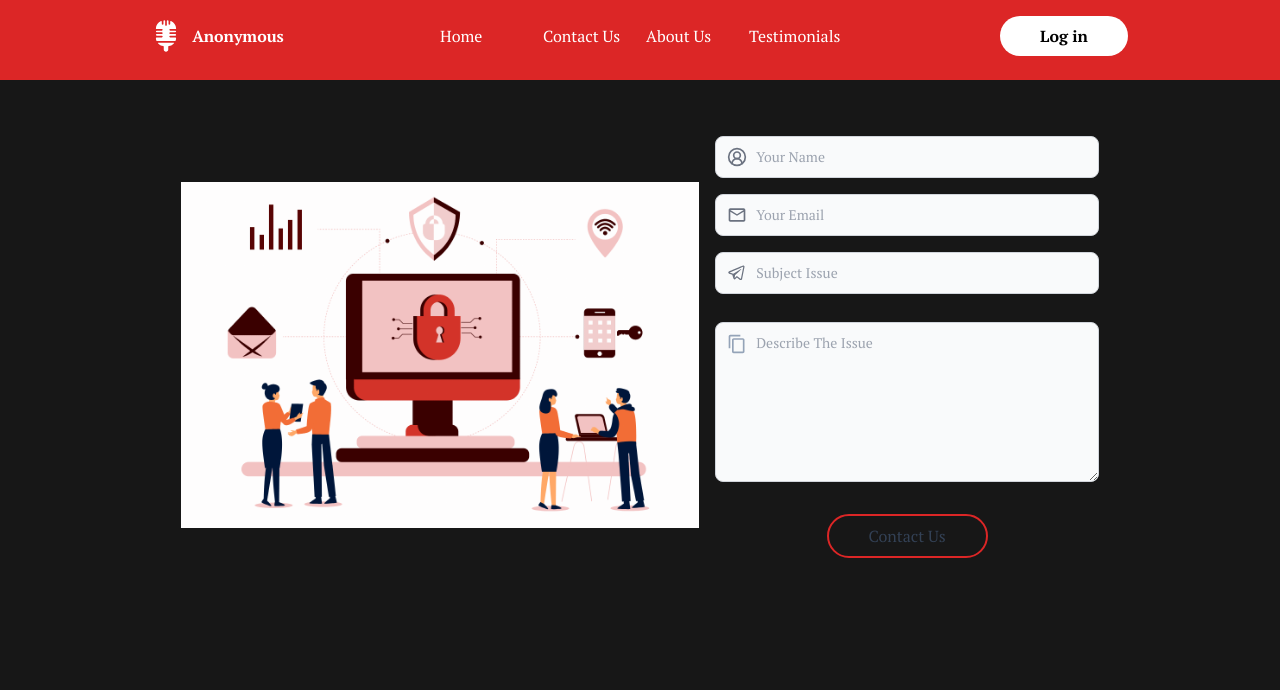
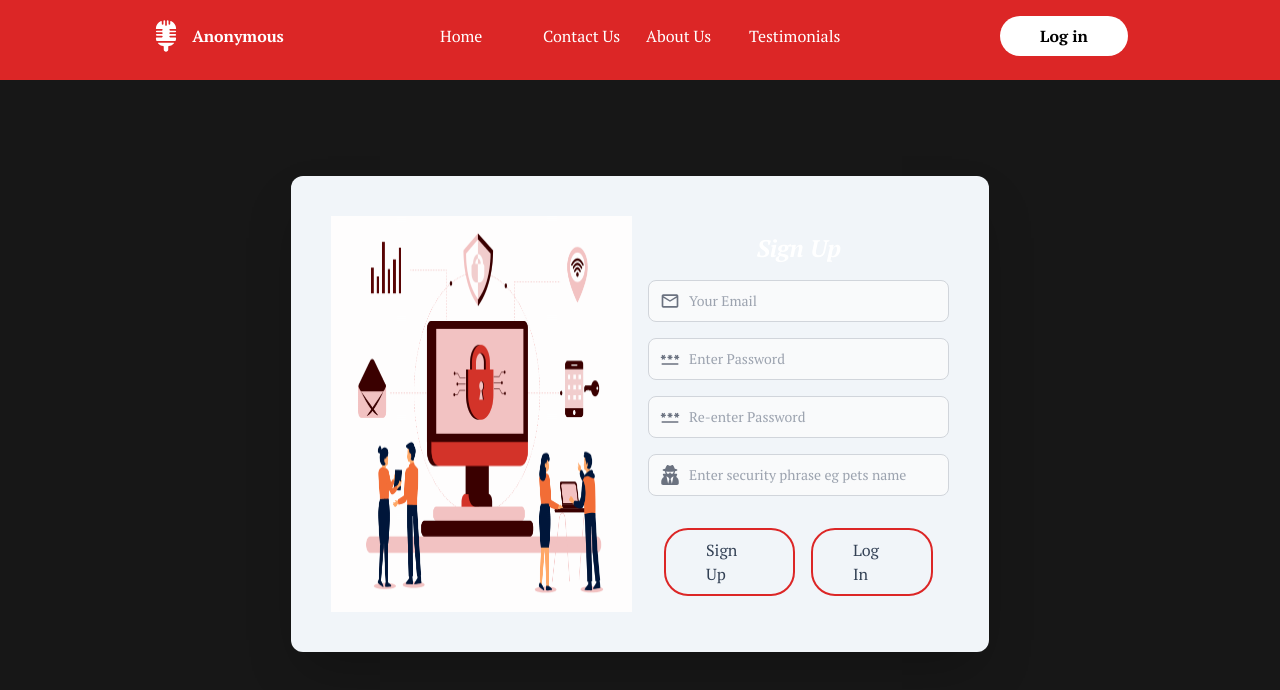
Before and after one commit to Giddy-10/anonymous_frontend, a Next.js app: page /pages/register in a window 1280 px wide. Shown: the top 690 px of the page. Built offline with nearby package versions, Linux system fonts and the light colour scheme.

Commit message:
updates: register page

```diff
--- a/app/pages/register/page.tsx
+++ b/app/pages/register/page.tsx
@@ -3,41 +3,42 @@ import React from 'react'
 import FormComponent from '@/components/ui/form'
 import Button from '@/components/ui/button';
 import { MdOutlineMail } from 'react-icons/md';
-import { LuCircleUserRound } from "react-icons/lu";
-import { LiaTelegramPlane } from "react-icons/lia";
-import { MdContentCopy } from "react-icons/md";
+import { MdPassword } from "react-icons/md";
+import { FaUserSecret } from "react-icons/fa";
 import RegisterImage from '@/public/assets/privacy3.gif'
 import Image from 'next/image';
 
 const formFields = [
-  { icon: <LuCircleUserRound className="w-5 h-5 text-gray-500 dark:text-gray-400" />, placeholder: 'Your Name', type: 'text' },
   { icon: <MdOutlineMail className="w-5 h-5 text-gray-500 dark:text-gray-400" />, placeholder: 'Your Email', type: 'email' },
-  { icon: <LiaTelegramPlane className="w-5 h-5 text-gray-500 dark:text-gray-400" />, placeholder: 'Subject Issue', type: 'text' },
+  { icon: <MdPassword className="w-5 h-5 text-gray-500 dark:text-gray-400" />, placeholder: 'Enter Password', type: 'password' },
+  { icon: <MdPassword className="w-5 h-5 text-gray-500 dark:text-gray-400" />, placeholder: 'Re-enter Password', type: 'password' },
+  { icon: <FaUserSecret className="w-5 h-5 text-gray-500 dark:text-gray-400" />, placeholder: 'Enter security phrase eg pet\s name', type: 'text' },
 ];
 
 const page = () => {
   return (
     <Section color='' width='[80%]' style='flex justify-center items-center'>
-      <div className="mt-20 p-10 flex items-center justify-center w-full gap-4">
-        <div className="">
-          <Image src={RegisterImage} alt=''/>
+      <div className="mt-40 p-10 grid grid-cols-2 items-center justify-center gap-4 shadow-2xl	bg-slate-100 rounded-xl px-10 w-[70%]">
+        <div className="h-[100%]">
+          <Image src={RegisterImage} alt='' className='h-[100%]'/>
         </div>
-        <FormComponent formFields={formFields} className={'w-full'}>
-            <div className="relative flex justify-center items-center mt-3">
-                <div className="absolute inset-y-0 left-0 flex pl-3 pointer-events-none">
-                  <MdContentCopy className='text-slate-400 text-xl mt-3'/>
-                </div>
-                <textarea
-                  placeholder='Describe The Issue'
-                  className="bg-gray-50 border border-gray-300 text-gray-900 text-sm rounded-lg focus:ring-blue-500 focus:border-blue-500 block w-full h-[10rem] pl-10 p-2.5 dark:bg-gray-700 dark:border-gray-600 dark:placeholder-gray-400 dark:text-white dark:focus:ring-blue-500 dark:focus:border-blue-500"
-                />
-            </div>
-            <div className="flex justify-center items-center p-4">
+        <div className="flex flex-col items-center justify-center">
+          <div className="p-4">
+            <span className='text-2xl italic'>
+              <strong>Sign Up</strong>
+            </span>
+          </div>
+          <FormComponent formFields={formFields} className={'w-full'}>
+            <div className="flex justify-center items-center p-4 gap-4">
               <Button style='border-2 border-red-600 text-slate-700 hover:bg-red-500 hover:text-white' href=''>
-                Contact Us
+                Sign Up
+              </Button>
+              <Button style='border-2 border-red-600 text-slate-700 hover:bg-red-500 hover:text-white ' href=''>
+                Log In
               </Button>
             </div>
           </FormComponent>
+        </div>
       </div>
     </Section>
   )
```
